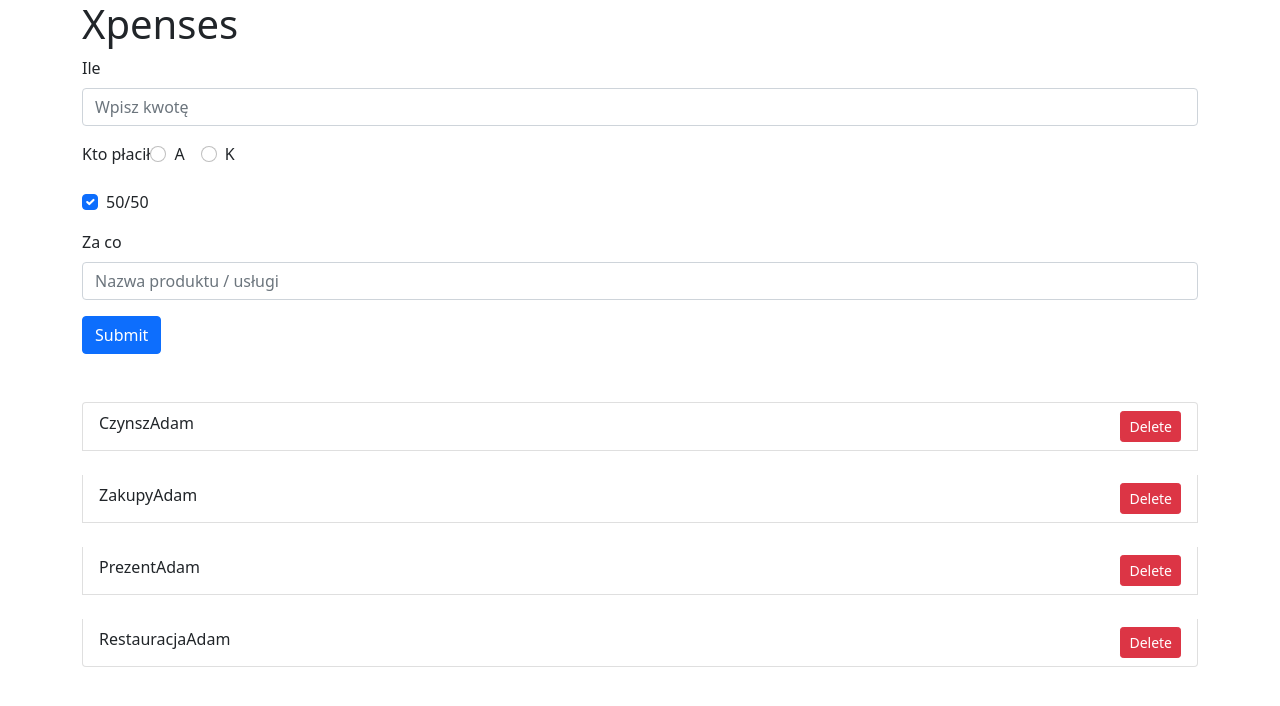
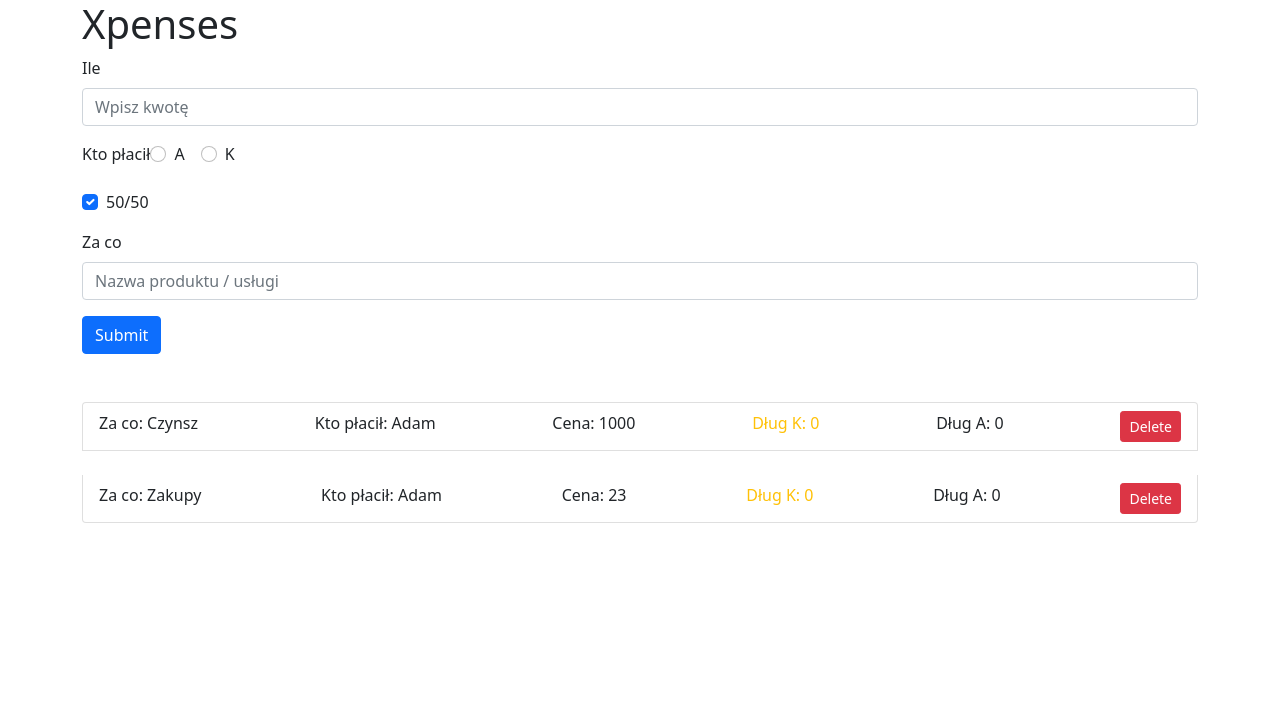
Before and after one commit to AdamKniec/xpenses, a React (Create React App) app: page / in a window 1280 px wide. Shown: the top 706 px of the page. Built offline with nearby package versions, Linux system fonts and the light colour scheme.

Commit message:
adding some small basic list improvement

```diff
--- a/src/AppReducer.ts
+++ b/src/AppReducer.ts
@@ -5,10 +5,14 @@ export const reducer = (
       price: number;
       id: number;
       whoPaid: "Adam";
+      hisShare: number;
+      herShare: number;
+      formBasicCheckbox: boolean;
     }[];
   },
   action: { type: string; payload: any }
 ) => {
+  console.log(action.payload);
   switch (action.type) {
     case "addNewItem": // small refactor below would be nice
       return {
@@ -20,6 +24,9 @@ export const reducer = (
             price: action.payload.price,
             id: Math.random(),
             whoPaid: action.payload.whoPaid,
+            hisShare: action.payload.hisShare,
+            herShare: action.payload.herShare,
+            formBasicCheckbox: action.payload.formBasicCheckbox, // Czy to bedzie potrzebne tutaj?
           },
         ],
       };
--- a/src/components/App.tsx
+++ b/src/components/App.tsx
@@ -11,10 +11,24 @@ import { reducer } from "../AppReducer";
 const initialState = {
   listData:
     [
-      { productOrService: "Czynsz", price: 1000, id: 1, whoPaid: "Adam" },
-      { productOrService: "Zakupy", price: 23, id: 2, whoPaid: "Adam" },
-      { productOrService: "Prezent", price: 44, id: 3, whoPaid: "Adam" },
-      { productOrService: "Restauracja", price: 53, id: 4, whoPaid: "Adam" },
+      {
+        productOrService: "Czynsz",
+        price: 1000,
+        id: 1,
+        whoPaid: "Adam",
+        hisShare: 0,
+        herShare: 0,
+        formBasicCheckbox: true,
+      },
+      {
+        productOrService: "Zakupy",
+        price: 23,
+        id: 2,
+        whoPaid: "Adam",
+        hisShare: 0,
+        herShare: 0,
+        formBasicCheckbox: true,
+      },
     ] || [],
 };
 
@@ -23,6 +37,7 @@ function App() {
     price: 0,
     formBasicCheckbox: true,
   });
+  console.log(formValues);
   const [modalVisible, setModalVisible] = useState(false);
   const [state, dispatch] = useReducer(reducer, initialState);
   const [idToBeRemoved, setIdToBeRemoved] = useState<number>();
--- a/src/components/List.tsx
+++ b/src/components/List.tsx
@@ -2,6 +2,7 @@ import { Alert, Button, ListGroup } from "react-bootstrap";
 import { ListProps } from "./List.types";
 
 const List = (props: ListProps) => {
+  console.log(props);
   const handleDeleteClick = (id: number) => {
     props.setModalVisible(true);
     props.setIdToBeRemoved(id);
@@ -10,13 +11,23 @@ const List = (props: ListProps) => {
     <ListGroup>
       {props.data.length ? (
         props.data.map((item) => {
+          console.log(item);
           return (
             <ListGroup.Item
               className="d-flex justify-content-between mb-4"
               key={item.id}
             >
-              {item.productOrService}
-              {item.whoPaid}
+              <span>Za co: {item.productOrService}</span>
+              <span>Kto płacił: {item.whoPaid}</span>
+              <span>Cena: {item.price}</span>
+              <span className={`${item.whoPaid === "Adam" && "text-warning"}`}>
+                Dług K: {item.hisShare}
+              </span>
+              <span
+                className={`${item.whoPaid === "Klaudia" && "text-warning"}`}
+              >
+                Dług A: {item.herShare}
+              </span>
               <Button
                 variant="danger"
                 className="pull-right"
--- a/src/components/List.types.ts
+++ b/src/components/List.types.ts
@@ -4,6 +4,8 @@ export interface ListProps {
     price: number;
     id: number;
     whoPaid: string;
+    hisShare: number;
+    herShare: number;
   }[];
   setIdToBeRemoved: (value: number) => void;
   setModalVisible: (modalVisible: boolean) => void;
```
